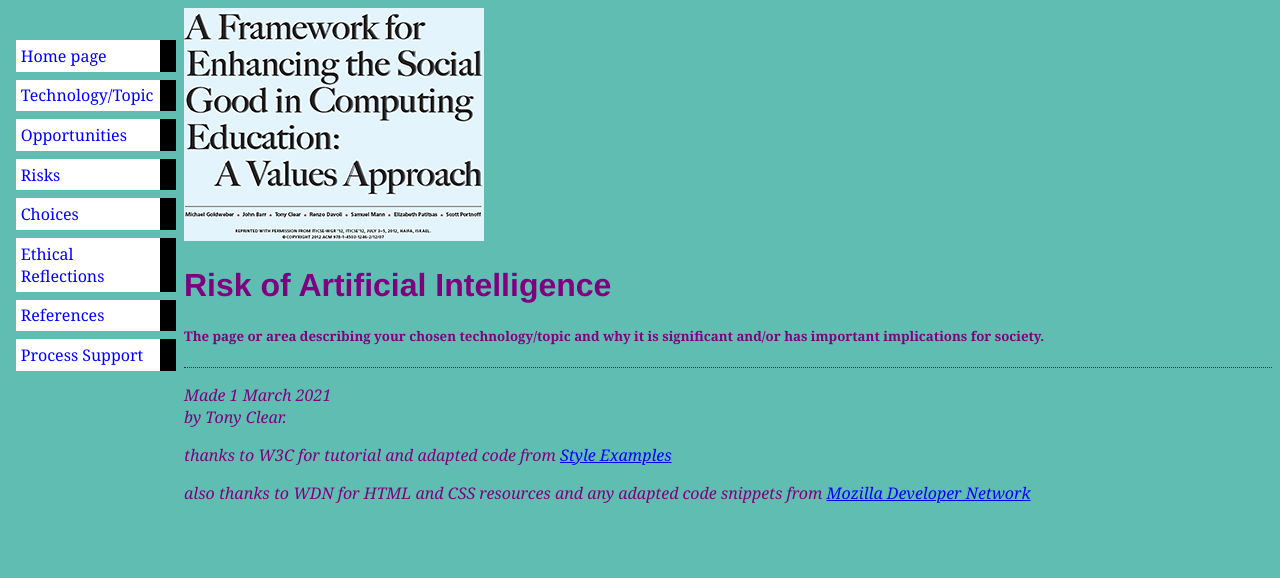
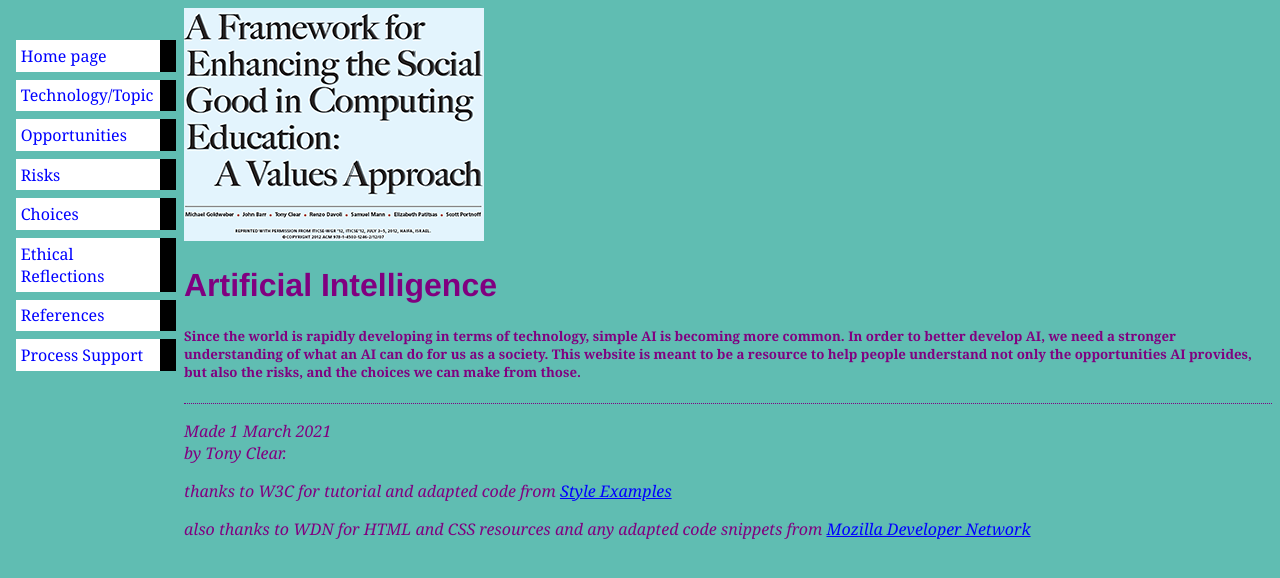
Before and after one commit to yeoj1092/CTIS, a plain HTML site: page misc/topic.html in a window 1280 px wide. Drawn offline with Linux system fonts and the light colour scheme.

Commit message:
Update topic.html

```diff
--- a/misc/topic.html
+++ b/misc/topic.html
@@ -21,10 +21,15 @@
 </ul>
 
 <!-- Main content -->
-<h1>Risk of Artificial Intelligence</h1>
+<h1>Artificial Intelligence</h1>
 
 
-</ul><h5><p>The page or area describing your chosen technology/topic and why it is significant and/or has important implications for society.<p></h5>
+</ul><h5><p>
+    Since the world is rapidly developing in terms of technology, simple AI is becoming more common.
+    In order to better develop AI, we need a stronger understanding of what an AI can do for us as a society.
+    This website is meant to be a resource to help people understand not only the opportunities AI provides,
+    but also the risks, and the choices we can make from those.
+<p></h5>
 
 <!-- Sign and date the page, it's only polite! -->
 <address>Made 1 March 2021<br>
```
